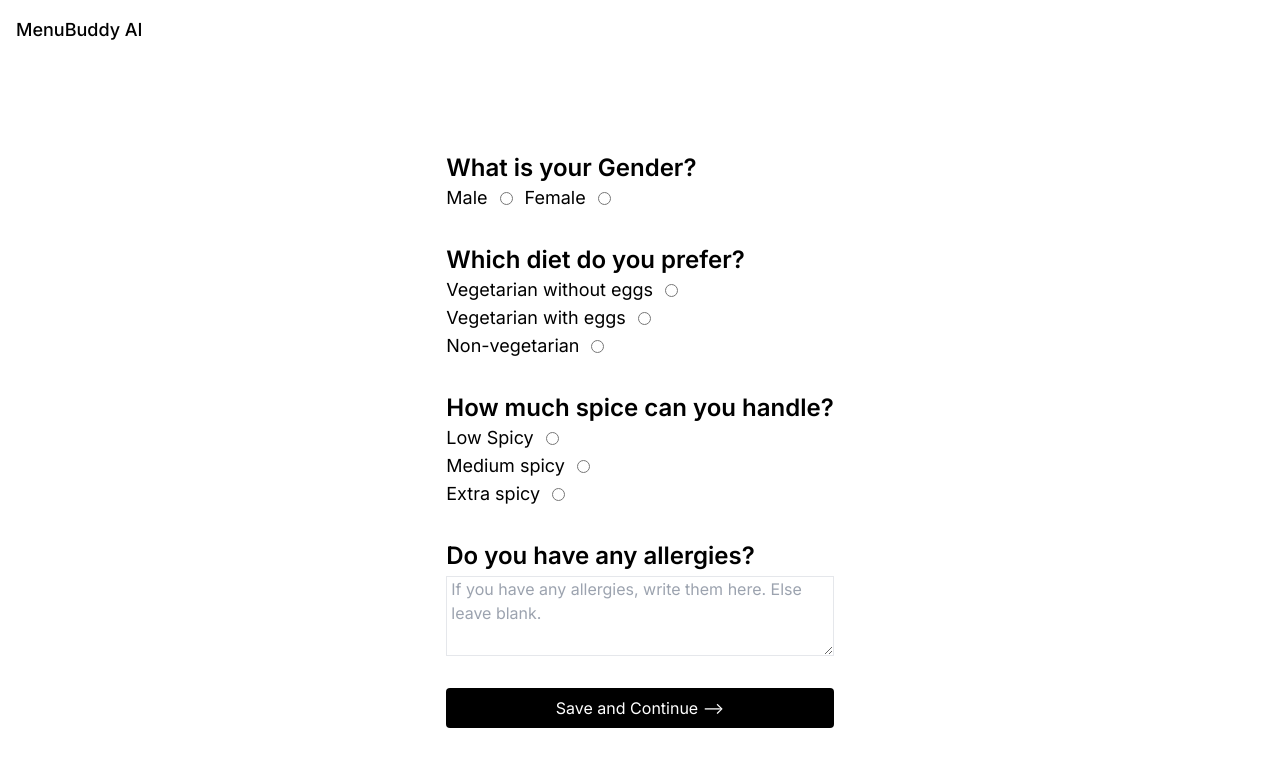
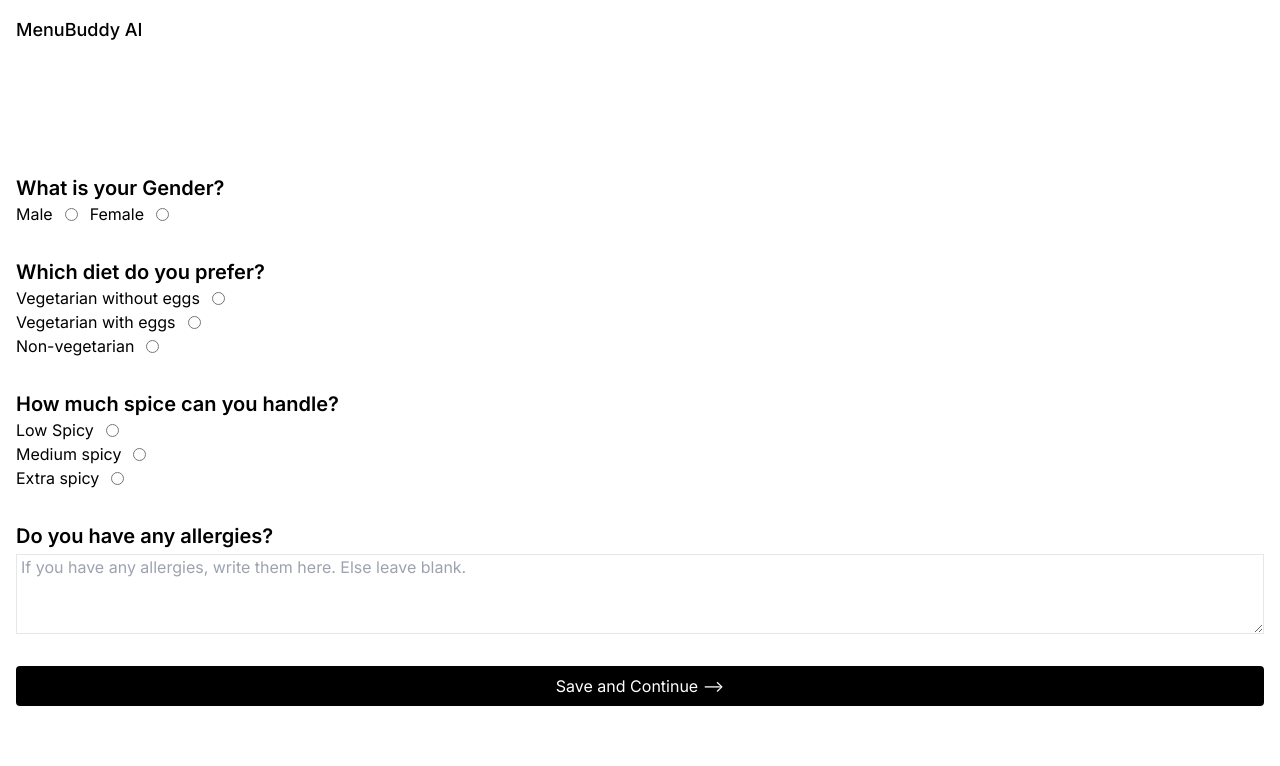
Before and after one commit to Bitnagar/menubuddy, a Next.js app: page /preferences in a window 1280 px wide. Shown: the top 766 px of the page. Built offline with nearby package versions, Linux system fonts and the light colour scheme; no server answers.

Commit message:
fix: crashing after deleting account

```diff
--- a/src/app/page.tsx
+++ b/src/app/page.tsx
@@ -1,15 +1,8 @@
 /* eslint-disable react/no-unescaped-entities */
-import { SignUpButton, currentUser } from "@clerk/nextjs";
+import { SignUpButton, SignedIn, SignedOut } from "@clerk/nextjs";
 import { ClerkLoading, ClerkLoaded } from "@clerk/nextjs";
-import { redirect } from "next/navigation";
 
 export default async function Home() {
-  const user = await currentUser();
-
-  if (user) {
-    redirect("/photo");
-  }
-
   return (
     <main className="flex flex-col items-center justify-center p-4">
       <section className="w-full min-h-screen flex flex-col gap-10 justify-center text-center">
@@ -27,6 +20,7 @@ export default async function Home() {
           </button>
         </ClerkLoading>
         <ClerkLoaded>
+          <SignedOut>
             <SignUpButton
               afterSignUpUrl="/photo"
               afterSignInUrl="/photo"
@@ -35,6 +29,15 @@ export default async function Home() {
                 GET STARTED
               </button>
             </SignUpButton>
+          </SignedOut>
+          <SignedIn>
+            <a
+              href="/photo"
+              className="w-fit bg-black text-white font-semibold p-2 rounded-md self-center"
+            >
+              GET STARTED
+            </a>
+          </SignedIn>
         </ClerkLoaded>
       </section>
       <section className="w-full min-h-screen flex flex-col gap-10 justify-center">
@@ -56,6 +59,31 @@ export default async function Home() {
           Let AI decide what you can eat based on your preferences. Just click a
           photo of the restaurant menu, and get a dish recommended by AI.
         </p>
+        <ClerkLoading>
+          <button className="w-fit bg-black text-white font-semibold p-2 rounded-md">
+            Loading..
+          </button>
+        </ClerkLoading>
+        <ClerkLoaded>
+          <SignedOut>
+            <SignUpButton
+              afterSignUpUrl="/photo"
+              afterSignInUrl="/photo"
+            >
+              <button className="w-fit bg-black text-white font-semibold p-2 rounded-md">
+                GET STARTED
+              </button>
+            </SignUpButton>
+          </SignedOut>
+          <SignedIn>
+            <a
+              href="/photo"
+              className="w-fit bg-black text-white font-semibold p-2 rounded-md"
+            >
+              GET STARTED
+            </a>
+          </SignedIn>
+        </ClerkLoaded>
       </section>
     </main>
   );
--- a/src/app/preferences/page.tsx
+++ b/src/app/preferences/page.tsx
@@ -9,14 +9,14 @@ export default function Page() {
     <div className=" flex w-full min-h-[90%] items-center justify-center p-4">
       <div className="relative w-full h-fit flex flex-col items-center justify-center">
         <form
-          className="w-fit h-fit flex flex-col gap-8"
+          className="w-full h-fit flex flex-col gap-8"
           action={createPreferences}
         >
           <div>
-            <h1 className="font-semibold text-2xl">What is your Gender?</h1>
+            <h1 className="font-semibold text-xl">What is your Gender?</h1>
             <div className="flex gap-3 items-center">
               <label
-                className="text-lg"
+                className="text-base"
                 htmlFor="gender"
               >
                 Male
@@ -29,7 +29,7 @@ export default function Page() {
                 required
               />
               <label
-                className="text-lg"
+                className="text-base"
                 htmlFor="gender"
               >
                 Female
@@ -42,12 +42,10 @@ export default function Page() {
             </div>
           </div>
           <div>
-            <h1 className="font-semibold text-2xl">
-              Which diet do you prefer?
-            </h1>
+            <h1 className="font-semibold text-xl">Which diet do you prefer?</h1>
             <div className="flex gap-3 items-center">
               <label
-                className="text-lg"
+                className="text-base"
                 htmlFor="diet"
               >
                 Vegetarian without eggs
@@ -61,7 +59,7 @@ export default function Page() {
             </div>
             <div className="flex gap-3 items-center">
               <label
-                className="text-lg"
+                className="text-base"
                 htmlFor="diet"
               >
                 Vegetarian with eggs
@@ -75,7 +73,7 @@ export default function Page() {
             </div>
             <div className="flex gap-3 items-center">
               <label
-                className="text-lg"
+                className="text-base"
                 htmlFor="diet"
               >
                 Non-vegetarian
@@ -88,12 +86,12 @@ export default function Page() {
             </div>
           </div>
           <div>
-            <h1 className="font-semibold text-2xl">
+            <h1 className="font-semibold text-xl">
               How much spice can you handle?
             </h1>
             <div className="flex gap-3 items-center">
               <label
-                className="text-lg"
+                className="text-base"
                 htmlFor="spice"
               >
                 Low Spicy
@@ -108,7 +106,7 @@ export default function Page() {
             </div>
             <div className="flex gap-3 items-center">
               <label
-                className="text-lg"
+                className="text-base"
                 htmlFor="spice"
               >
                 Medium spicy
@@ -121,7 +119,7 @@ export default function Page() {
             </div>
             <div className="flex gap-3 items-center">
               <label
-                className="text-lg"
+                className="text-base"
                 htmlFor="spice"
               >
                 Extra spicy
@@ -135,7 +133,7 @@ export default function Page() {
           </div>
           <div className="flex flex-col gap-1">
             <label
-              className="font-semibold text-2xl"
+              className="font-semibold text-xl"
               htmlFor="allergies"
             >
               Do you have any allergies?
```
Lines whose indentation alone changed are shown as unchanged.
